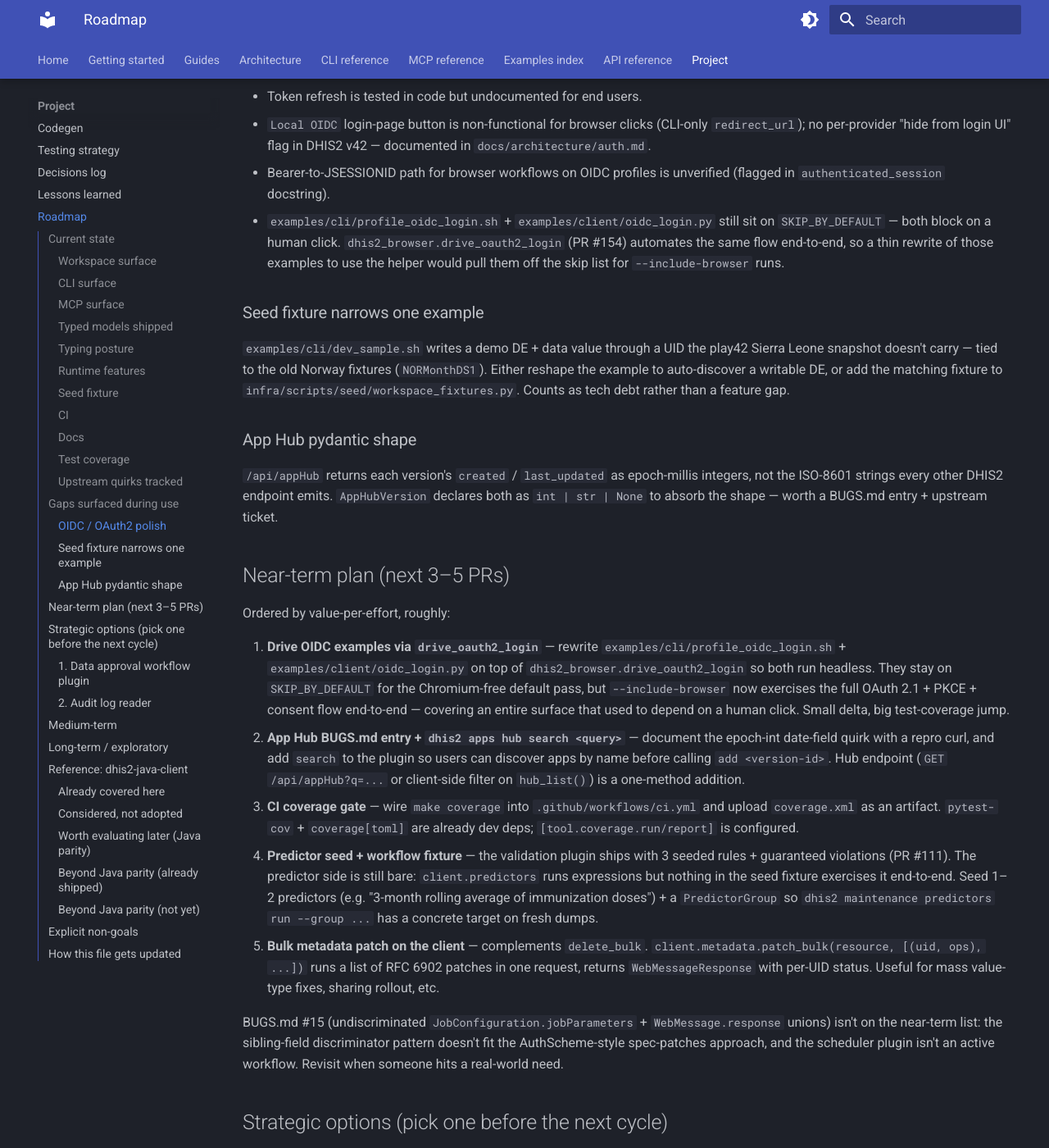
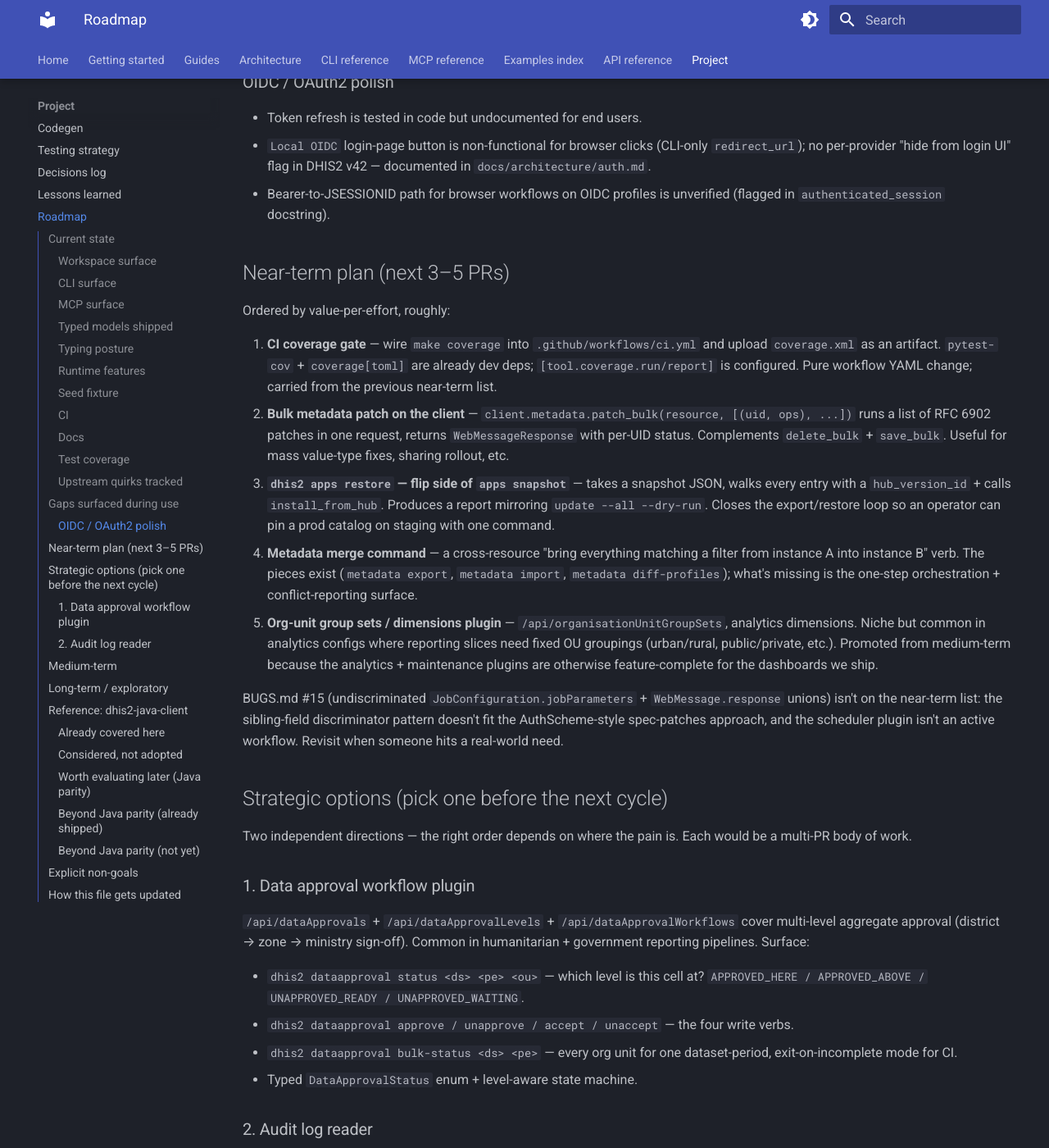
Before and after one commit to winterop-com/dhis2-utils, an MkDocs documentation site: the page built from docs/roadmap.md, in a window 1280 px wide and 1400 px high, scrolled down 5080 px. Shown: the whole window at 82% size. Built offline with MkDocs 1.6.1 and Material for MkDocs 9.7.7, drawn with Linux system fonts in a browser that asks for light colours; some of the changed text lies outside the part shown.

Commit message:
docs(roadmap): catch up after the OIDC/seed/apps/consistency sweep (PRs #157–#167) (#168)
Updates to reflect ~11 merges since PR #156:

**Numbers**
- MCP tools: 140 -> 142 (apps_snapshot, apps_hub_url_get, apps_hub_url_set).
- Tests: 662 -> 669 (main); 693 -> 700 collected.
- BUGS.md: 36 -> 38 entries (#30 App Hub epoch-ints, #31 predictor
  uppercase-aggregator reject).
- refresh-and-verify: 105 pass / 12 skip -> 107 pass / 0 fail / 11 skip
  (dev_sample.sh came off the skip list; profile_crud.py resolved).

**Gaps pruned**
- OIDC examples on SKIP_BY_DEFAULT — closed (#157 auto-dispatch).
- Norway-only dev_sample fixture — closed (#164).
- App Hub pydantic int-date shape — recorded in BUGS.md #30 (#162) +
  absorbed in model (shipped with apps plugin).

**Moved to "Beyond Java parity (already shipped)"**
- Predictor + validation seed fixtures (#160, #163).
- Apps snapshot + hub search + keyAppHubUrl read/write (#157, #165–#167).
- Playwright OIDC auto-dispatch on existing examples (#157).

**Near-term reshuffled around what's actually left**
1. CI coverage gate (carried).
2. Bulk metadata patch on the client (carried).
3. `dhis2 apps restore` — flip side of `apps snapshot`; takes a manifest,
   reinstalls every hub-backed entry. New entry.
4. Metadata merge command — cross-resource "bring matching resources
   from A into B" verb. New entry.
5. Org-unit group sets plugin — promoted from medium-term.

**Medium-term pruned**
- `dhis2 apps export/snapshot` — shipped (#165).
- Added program-indicator authoring + `metadata sharing bulk` as
  concrete future ideas, replacing older ones now delivered.

Seed-fixture description now names the predictors + validation rules +
OU levels alongside the SNOMED / VACCINE_TYPE / SqlViews it already
listed.

```diff
--- a/docs/roadmap.md
+++ b/docs/roadmap.md
@@ -84,7 +84,7 @@
 
 ### Seed fixture
 
-The committed e2e dump (`infra/dhis-v42.sql.gz`) mirrors DHIS2 Play's Sierra Leone immunization demo with workspace-local additions: 1332 org units with GeoJSON geometries, 67 data elements, 3 indicators, 3 programs (Child Programme + Antenatal = tracker; Supervision visit = event), 2 datasets, 3 dashboards, 23 visualizations built programmatically via `VisualizationSpec` + 1 `EventVisualization` for the supervision program attached to the Immunization data dashboard, 8 maps built via `MapSpec`, 188k aggregate data values, 500 tracker entities, 12 sample supervision events covering 2024 monthly, 6 program rules + 10 program indicators. Workspace fixtures layered on top (`infra/scripts/seed/workspace_fixtures.py`): `SNOMED_CODE` attribute, `VACCINE_TYPE` option set with 5 fixed-UID options, 3 SqlViews (VIEW / QUERY / MATERIALIZED_VIEW). `make refresh-and-verify` wipes the stack, rebuilds the dump, runs every non-interactive example, and reports a pass/fail summary — 105 pass, 12 skipped (OIDC-login flows including the new Playwright-driven variant, browser screenshot captures, long-running analytics jobs, outlier detection, external httpbin dep, one Norway-only fixture gap), 1 pre-existing fail (`profile_crud.py` expects `DHIS2_PAT` env var) on the current main.
+The committed e2e dump (`infra/dhis-v42.sql.gz`) mirrors DHIS2 Play's Sierra Leone immunization demo with workspace-local additions: 1332 org units with GeoJSON geometries, 67 data elements, 3 indicators, 3 programs (Child Programme + Antenatal = tracker; Supervision visit = event), 2 datasets, 3 dashboards, 23 visualizations built programmatically via `VisualizationSpec` + 1 `EventVisualization` for the supervision program attached to the Immunization data dashboard, 8 maps built via `MapSpec`, 188k aggregate data values, 500 tracker entities, 12 sample supervision events covering 2024 monthly, 6 program rules + 10 program indicators. Workspace fixtures layered on top (`infra/scripts/seed/workspace_fixtures.py`): `SNOMED_CODE` attribute, `VACCINE_TYPE` option set with 5 fixed-UID options, 3 SqlViews (VIEW / QUERY / MATERIALIZED_VIEW), 2 BCG predictors + PredictorGroup + 2 output DEs, 2 BCG validation rules + ValidationRuleGroup, 2 OrganisationUnitLevel records (District + Facility). `make refresh-and-verify` wipes the stack, rebuilds the dump, runs every non-interactive example, and reports a pass/fail summary — **107 pass, 0 fail, 11 skipped** (OIDC-login flows including the Playwright-driven variant, browser screenshot captures, long-running analytics jobs, outlier detection, external httpbin dep) on the current main.
 
 ### CI
 
@@ -121,25 +121,16 @@
 - Token refresh is tested in code but undocumented for end users.
 - `Local OIDC` login-page button is non-functional for browser clicks (CLI-only `redirect_url`); no per-provider "hide from login UI" flag in DHIS2 v42 — documented in `docs/architecture/auth.md`.
 - Bearer-to-JSESSIONID path for browser workflows on OIDC profiles is unverified (flagged in `authenticated_session` docstring).
-- `examples/cli/profile_oidc_login.sh` + `examples/client/oidc_login.py` still sit on `SKIP_BY_DEFAULT` — both block on a human click. `dhis2_browser.drive_oauth2_login` (PR #154) automates the same flow end-to-end, so a thin rewrite of those examples to use the helper would pull them off the skip list for `--include-browser` runs.
-
-### Seed fixture narrows one example
-
-`examples/cli/dev_sample.sh` writes a demo DE + data value through a UID the play42 Sierra Leone snapshot doesn't carry — tied to the old Norway fixtures (`NORMonthDS1`). Either reshape the example to auto-discover a writable DE, or add the matching fixture to `infra/scripts/seed/workspace_fixtures.py`. Counts as tech debt rather than a feature gap.
-
-### App Hub pydantic shape
-
-`/api/appHub` returns each version's `created` / `last_updated` as epoch-millis integers, not the ISO-8601 strings every other DHIS2 endpoint emits. `AppHubVersion` declares both as `int | str | None` to absorb the shape — worth a BUGS.md entry + upstream ticket.
 
 ## Near-term plan (next 3–5 PRs)
 
 Ordered by value-per-effort, roughly:
 
-1. **Drive OIDC examples via `drive_oauth2_login`** — rewrite `examples/cli/profile_oidc_login.sh` + `examples/client/oidc_login.py` on top of `dhis2_browser.drive_oauth2_login` so both run headless. They stay on `SKIP_BY_DEFAULT` for the Chromium-free default pass, but `--include-browser` now exercises the full OAuth 2.1 + PKCE + consent flow end-to-end — covering an entire surface that used to depend on a human click. Small delta, big test-coverage jump.
-2. **App Hub BUGS.md entry + `dhis2 apps hub search <query>`** — document the epoch-int date-field quirk with a repro curl, and add `search` to the plugin so users can discover apps by name before calling `add <version-id>`. Hub endpoint (`GET /api/appHub?q=...` or client-side filter on `hub_list()`) is a one-method addition.
-3. **CI coverage gate** — wire `make coverage` into `.github/workflows/ci.yml` and upload `coverage.xml` as an artifact. `pytest-cov` + `coverage[toml]` are already dev deps; `[tool.coverage.run/report]` is configured.
-4. **Predictor seed + workflow fixture** — the validation plugin ships with 3 seeded rules + guaranteed violations (PR #111). The predictor side is still bare: `client.predictors` runs expressions but nothing in the seed fixture exercises it end-to-end. Seed 1–2 predictors (e.g. "3-month rolling average of immunization doses") + a `PredictorGroup` so `dhis2 maintenance predictors run --group ...` has a concrete target on fresh dumps.
-5. **Bulk metadata patch on the client** — complements `delete_bulk`. `client.metadata.patch_bulk(resource, [(uid, ops), ...])` runs a list of RFC 6902 patches in one request, returns `WebMessageResponse` with per-UID status. Useful for mass value-type fixes, sharing rollout, etc.
+1. **CI coverage gate** — wire `make coverage` into `.github/workflows/ci.yml` and upload `coverage.xml` as an artifact. `pytest-cov` + `coverage[toml]` are already dev deps; `[tool.coverage.run/report]` is configured. Pure workflow YAML change; carried from the previous near-term list.
+2. **Bulk metadata patch on the client** — `client.metadata.patch_bulk(resource, [(uid, ops), ...])` runs a list of RFC 6902 patches in one request, returns `WebMessageResponse` with per-UID status. Complements `delete_bulk` + `save_bulk`. Useful for mass value-type fixes, sharing rollout, etc.
+3. **`dhis2 apps restore` — flip side of `apps snapshot`** — takes a snapshot JSON, walks every entry with a `hub_version_id` + calls `install_from_hub`. Produces a report mirroring `update --all --dry-run`. Closes the export/restore loop so an operator can pin a prod catalog on staging with one command.
+4. **Metadata merge command** — a cross-resource "bring everything matching a filter from instance A into instance B" verb. The pieces exist (`metadata export`, `metadata import`, `metadata diff-profiles`); what's missing is the one-step orchestration + conflict-reporting surface.
+5. **Org-unit group sets / dimensions plugin** — `/api/organisationUnitGroupSets`, analytics dimensions. Niche but common in analytics configs where reporting slices need fixed OU groupings (urban/rural, public/private, etc.). Promoted from medium-term because the analytics + maintenance plugins are otherwise feature-complete for the dashboards we ship.
 
 BUGS.md #15 (undiscriminated `JobConfiguration.jobParameters` + `WebMessage.response` unions) isn't on the near-term list: the sibling-field discriminator pattern doesn't fit the AuthScheme-style spec-patches approach, and the scheduler plugin isn't an active workflow. Revisit when someone hits a real-world need.
 
@@ -171,8 +162,8 @@
 
 - **Multi-version CI matrix** — integration tests run against v42 only. Stand up v40 / v41 / v43 / v44 nightly jobs against compose-managed stacks so codegen drift gets caught before release.
 - **Property-based testing on filter / order DSL parsing.**
-- **Org-unit group sets / dimensions plugin** — `/api/organisationUnitGroupSets`, analytics dimensions. Niche but common in analytics configs.
-- **`dhis2 apps export / snapshot`** — `GET /api/apps` per-app plus the installed zips (DHIS2 serves them under `/api/apps/{key}/manifest.webapp` + static assets). Would let an operator dump the full app inventory of a production stack into a bundle they can rehydrate on staging.
+- **`dhis2 program-indicator` authoring** — create + clone + validate program indicators from flags, analogous to the `metadata viz create` workflow. Pairs naturally with the existing program-rule surface.
+- **`metadata sharing bulk`** — batched variant of the existing sharing helpers. Apply one `SharingBuilder` result across many resources in one `/api/sharing` call per type.
 
 ## Long-term / exploratory
 
@@ -234,8 +225,9 @@
 - **SQL views runner** — `client.sql_views` + `dhis2 metadata sql-view {list, show, execute, refresh, adhoc}`.
 - **Tracker authoring workflows** — `dhis2 tracker {register, enroll, add-event, outstanding}` verbs + the matching `client.tracker` helpers for operator flows beyond generic CRUD.
 - **Rich conflict renderer** — `dhis2 metadata import` / `dhis2 data aggregate import` render `/api/metadata` and `/api/dataValueSets` error envelopes as a normalised `ConflictRow` table (object UID → offending property → server message).
-- **Apps plugin** — `dhis2 apps {list, add, remove, update, update --all, reload, hub-list}` + `apps_*` MCP tools + `client.apps` accessor over `/api/apps` and `/api/appHub`. `update --all --dry-run` previews available hub updates before installing; bundled core apps update in place.
-- **Playwright-driven OIDC login** — `dhis2 profile login --no-browser` prints the auth URL for copy-paste; `dhis2_browser.drive_oauth2_login(profile, user, pw)` drives the full flow via Chromium (React login → Spring AS consent → loopback redirect) for CI + headless use cases.
+- **Apps plugin** — `dhis2 apps {list, add, remove, update, update --all, reload, snapshot, hub-list, hub-url}` + `apps_*` MCP tools + `client.apps` accessor over `/api/apps` and `/api/appHub`. `update --all --dry-run` previews available hub updates before installing; bundled core apps update in place. `hub-list --search` filters the catalog client-side. `hub-url` read/writes the `keyAppHubUrl` system setting so self-hosted hubs can be wired via CLI. `snapshot --output` pins an instance's app inventory to a portable JSON manifest.
+- **Playwright-driven OIDC login** — `dhis2 profile login --no-browser` prints the auth URL for copy-paste; `dhis2_browser.drive_oauth2_login(profile, user, pw)` drives the full flow via Chromium (React login → Spring AS consent → loopback redirect) for CI + headless use cases. `examples/cli/profile_oidc_login.sh` + `examples/client/oidc_login.py` auto-dispatch to the Playwright path when `DHIS2_USERNAME` / `DHIS2_PASSWORD` are in env.
+- **Predictor + validation seed fixtures** — the Sierra Leone play42 snapshot now ships 2 BCG predictors (`avg` + `sum` over 3-month windows) + a PredictorGroup + 2 output DEs, plus 2 BCG validation rules + a ValidationRuleGroup that reliably produce violations. `dhis2 maintenance predictors run --group` and `dhis2 maintenance validation run --group` have concrete targets out of the box.
 - **Interactive CLI pickers** — `dhis2 profile default` launches an arrow-key menu via `questionary`.
 
 ### Beyond Java parity (not yet)
```
Also changed, not shown: other parts of docs/roadmap.md (+3 -3 lines).
